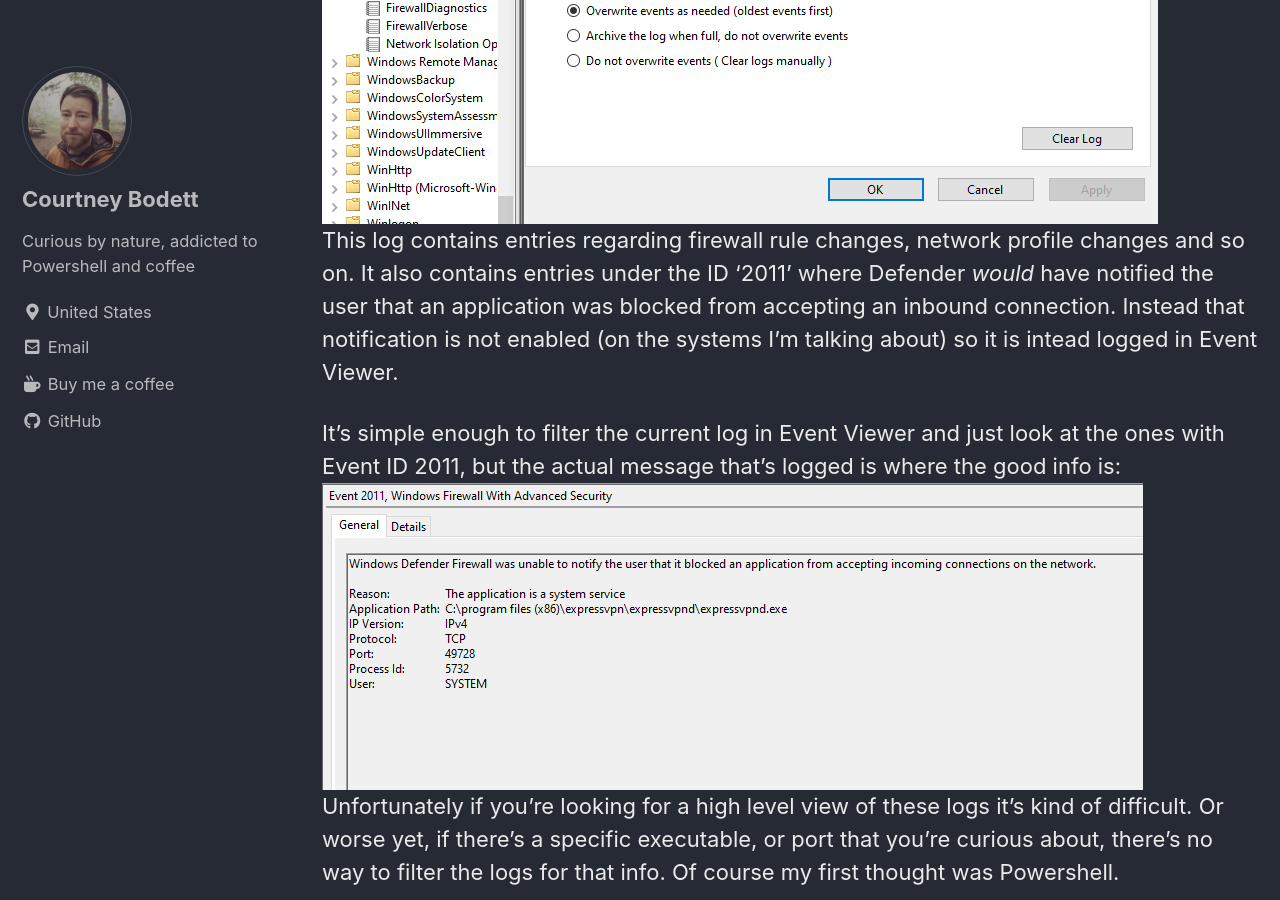
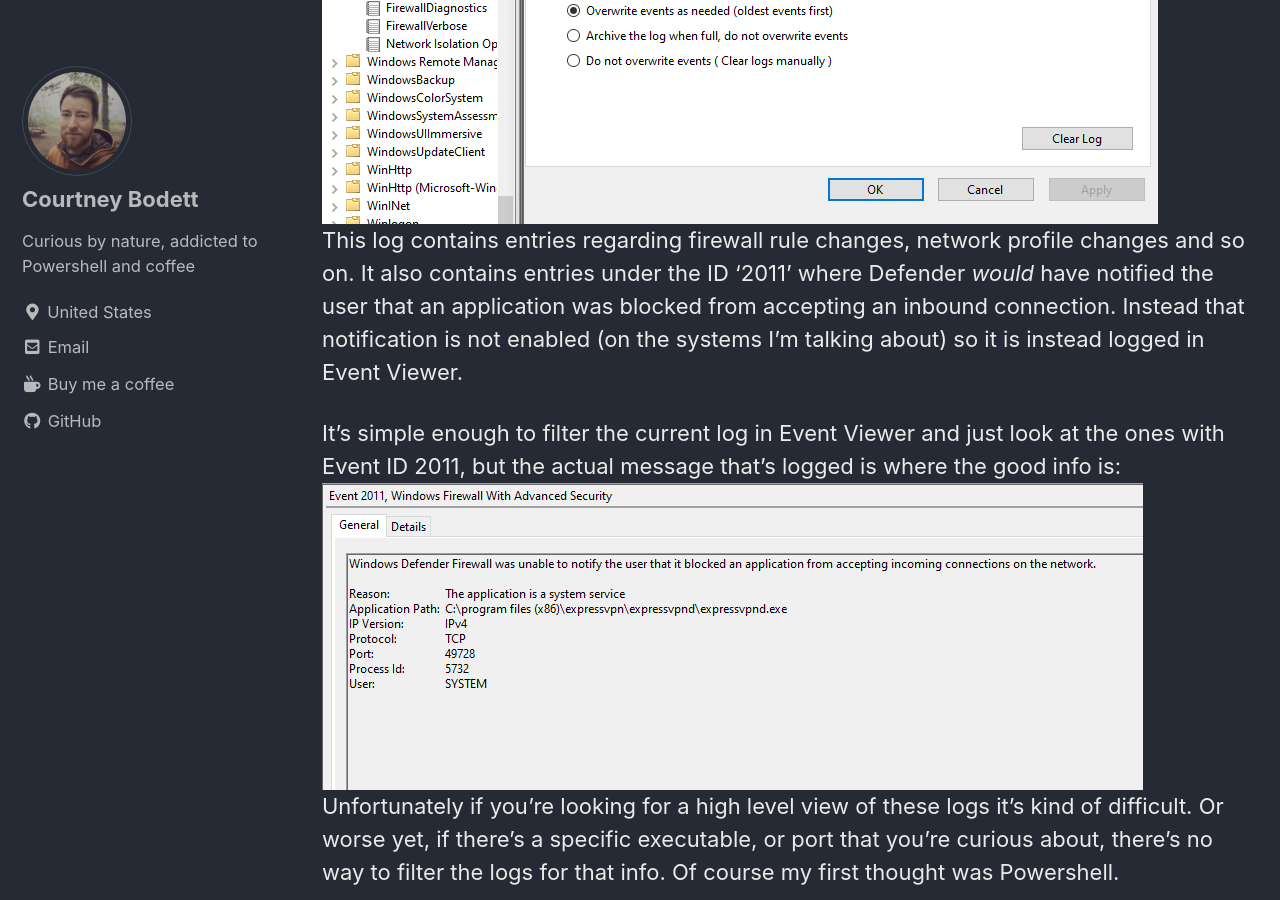
Before and after one commit to grey0ut/cbodett.github.io, a Jekyll site: the page built from _posts/2021-11-10-Get-WindowsFirewallBlocks.md, in a window 1280 px wide and 900 px high, scrolled down 929 px. Built offline with Jekyll 4.4.1, drawn with Linux system fonts in a browser that asks for light colours; cached includes are drawn as plain includes; comment, search, counter and statistics services are not loaded.

Commit message:
grammar fixes and layout

```diff
--- a/_config.yml
+++ b/_config.yml
@@ -131,6 +131,9 @@
     - label: "GitHub"
       icon: "fab fa-fw fa-github"
       url: "https://github.com/grey0ut"
+    - label: "Buy me a coffee"
+      icon: "fas fa-fw fa-mug-hot"
+      url: "https://ko-fi.com/courtneybodett"
     - label: "GitLab"
       icon: "fab fa-fw fa-gitlab"
       # url:
--- a/_posts/2021-11-10-Get-WindowsFirewallBlocks.md
+++ b/_posts/2021-11-10-Get-WindowsFirewallBlocks.md
@@ -11,7 +11,7 @@
 # The Logs
 If you open Event Viewer and expand the "Applications and Services Logs", then "Microsoft", "Windows", and finally "Windows Firewall With Advanced Security" you'll find the "Firewall" log.
 ![GWFB1]({{ "/assets/images/GWFB_01.png" | absolute_url }})
-This log contains entries regarding firewall rule changes, network profile changes and so on.  It also contains entries under the ID '2011' where Defender *would* have notified the user that an application was blocked from accepting an inbound connection.  Instead that notification is not enabled (on the systems I'm talking about) so it is intead logged in Event Viewer.
+This log contains entries regarding firewall rule changes, network profile changes and so on.  It also contains entries under the ID '2011' where Defender *would* have notified the user that an application was blocked from accepting an inbound connection.  Instead that notification is not enabled (on the systems I'm talking about) so it is instead logged in Event Viewer.
 
 It's simple enough to filter the current log in Event Viewer and just look at the ones with Event ID 2011, but the actual message that's logged is where the good info is:
 ![GWFB2]({{ "/assets/images/GWFB_02.png" | absolute_url }})
@@ -127,9 +127,9 @@
     Gets the block messages from the "Windows Firewall with Advanced Security" Event Viewer Log
     .NOTES
     Version:        1.0
-	Author:         C. Bodett
-	Creation Date:  11/10/2021
-	Purpose/Change: Initial function development
+    Author:         C. Bodett
+    Creation Date:  11/10/2021
+    Purpose/Change: Initial function development
     #>
     [cmdletbinding()]
     [Alias("GWFB")]
```
